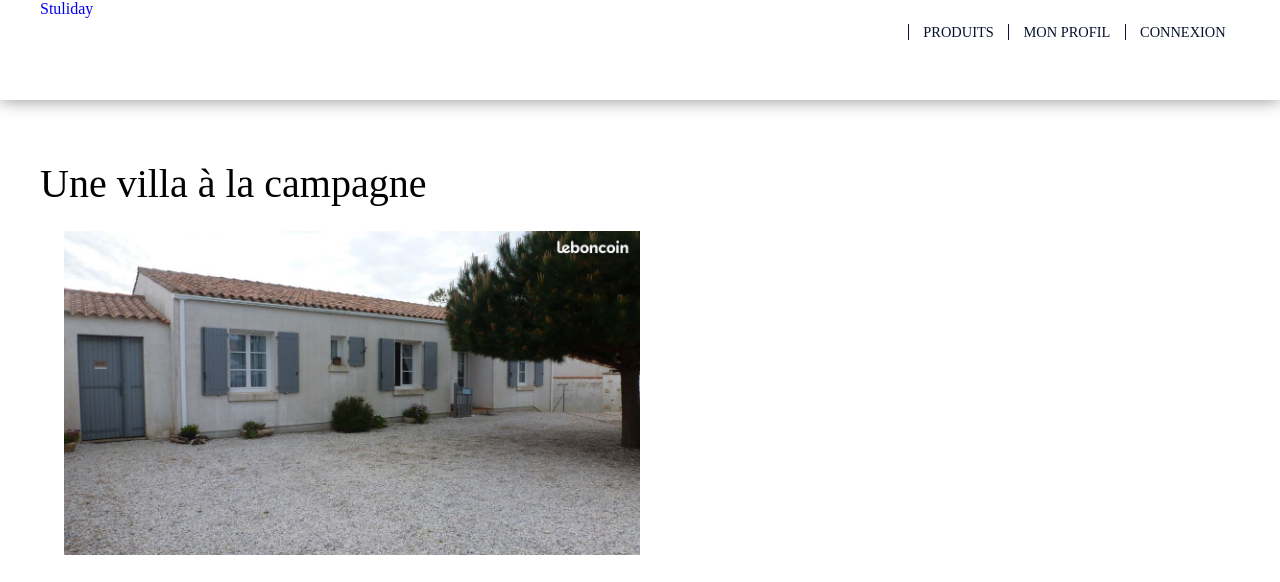
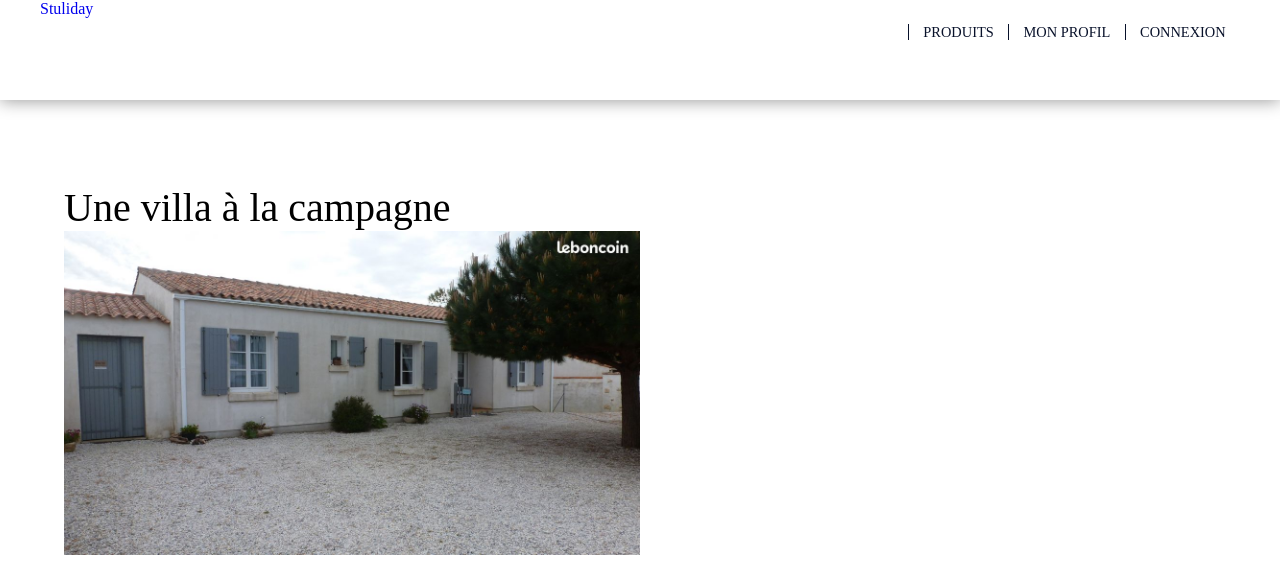
Before and after one commit to Thierrydc/Stuliday2021, a PHP site: page /product.php in a window 1280 px wide. Shown: the top 582 px of the page. Run offline with PHP 8.4, Linux system fonts and the light colour scheme.

Commit message:
modif css

```diff
--- a/assets/css/style.css
+++ b/assets/css/style.css
@@ -60,7 +60,7 @@ h2 {
 #product .content #nameproduct {
   width: 100%;
 }
-#product .content #photo, #product .content #info {
+#product .content > div {
   padding: 2%;
   width: 48%;
 }
--- a/assets/scss/_general.scss
+++ b/assets/scss/_general.scss
@@ -39,7 +39,7 @@ h2 {
             width: 100%;
         }
 
-        #photo, #info {
+        >div {
             padding: 2%;
             width: 48%;
         }
--- a/product.php
+++ b/product.php
@@ -3,12 +3,15 @@
 <div  id="product">
         <div class="wrapper">
             <div class="content">
-                <div id="nameproduct">
-                    <h1>Une villa à la campagne</h1>
+                <div>
+                    <div id="nameproduct">
+                        <h1>Une villa à la campagne</h1>
+                    </div>
+                    <div id="photo">
+                        <img src="./assets/img/photo.jpg" alt="une maison">
+                    </div>
                 </div>
-                <div id="photo">
-                    <img src="./assets/img/photo.jpg" alt="une guitare">
-                </div>
+
                 <div id="info">
                     <div id="price">600€</div>
                     <div id="description">
@@ -19,11 +22,8 @@
                         <div class="td_button">Réserver</div>
                     </div>
                 </div>
-
-
             </div>
         </div>
     </div>
 
-
 <?php include('inc/footer.php'); ?>
```
